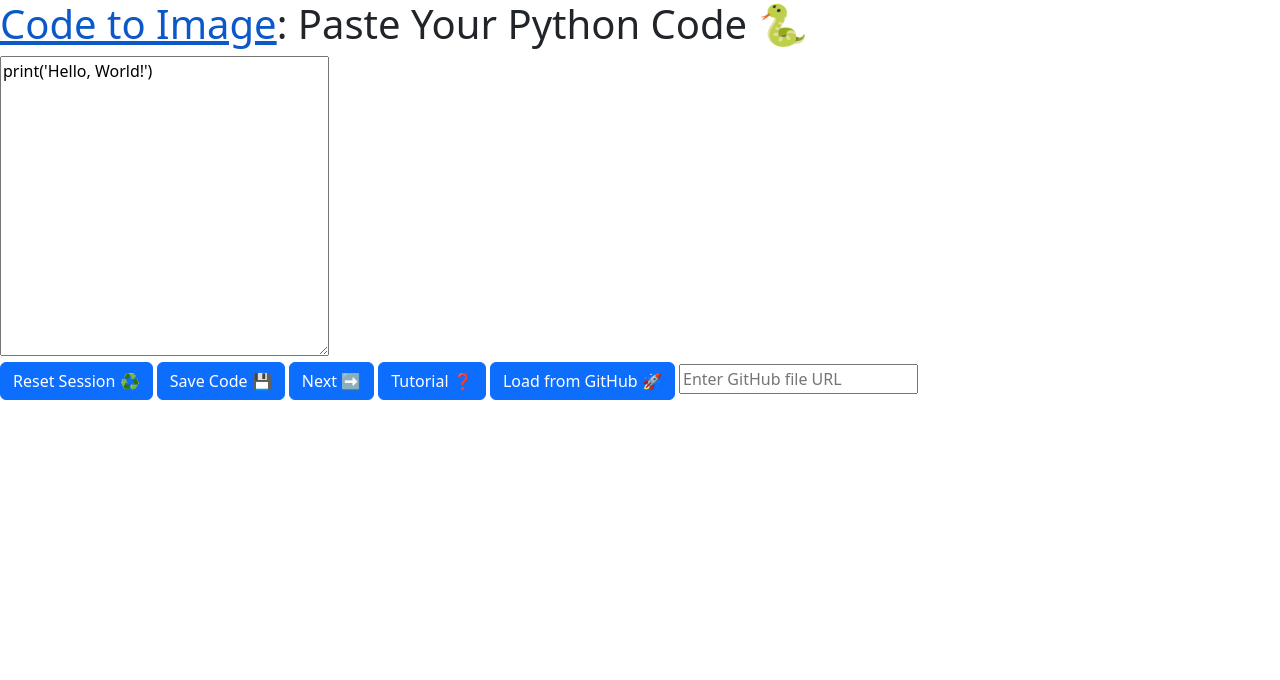
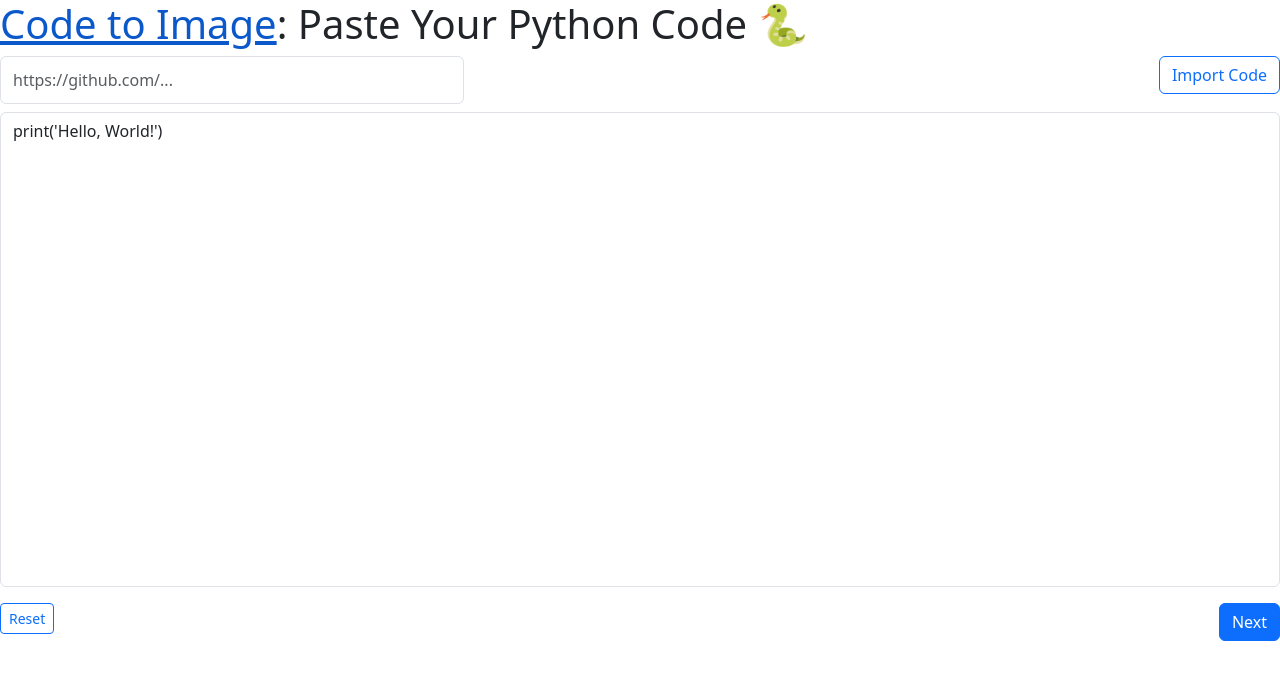
Before and after one commit to Laponski/code-image-generator, a Flask app: page / in a window 1280 px wide. Shown: the top 680 px of the page. Run offline with Flask 3, Linux system fonts and the light colour scheme.

Commit message:
style: modified all landing page, only alerts missing

```diff
--- a/templates/code_input.html
+++ b/templates/code_input.html
@@ -12,38 +12,38 @@
       min-height: calc({{ num_lines }}em * 1.5 + 2 * 1em);
       min-width: calc({{ max_chars }}ch + 4 * 2em);
     }
+
+    .form-control {
+            resize: none;
+    }
 </style>
 <form>
-    <textarea
-      class="code"
-      name="code"
-      placeholder="Paste your Python code here"
-      style="height: 300px;"
-    >{{ code }}
-    </textarea>
-    <div>
-        <button formmethod="post" formaction="{{ url_for('reset_session') }}" class="btn btn-primary">
-          Reset Session ♻️
+      <div class="d-flex align-items-center justify-content-between" style="position: relative;">
+        <input type="url" class="form-control" name="github_url" style="width: 464px; height: 48px; text-align: left;" placeholder="https://github.com/...">
+        <div class="btn-container" style="position: absolute; top: 0; right: 0;">
+          <button formmethod="post" formaction="{{ url_for('load_github_file') }}" type="submit" class="btn btn-outline-primary" style="text-align: right;">
+            Import Code
+          </button>
+        </div>
+      </div>
+
+    <div class="mb-3" style="margin-top: 8px;">
+      <textarea class="form-control" name="code" placeholder="Import your code from GitHub, or past it here..." id="floatingTextarea" style="height: 475px">{{ code }}</textarea>
+    </div>
+
+    <div class="d-flex align-items-center justify-content-between">
+      <div class="align-self-start">
+        <button formmethod="post" formaction="{{ url_for('reset_session') }}" class="btn btn-outline-primary btn-sm">
+          Reset
         </button>
+      </div>
 
-        <button formmethod="post" formaction="{{ url_for('save_code') }}" class="btn btn-primary">
-          Save Code 💾
+      <div class="align-self-start">
+        <button formmethod="post" formaction="{{ url_for('save_style') }}" class="btn btn-primary">
+          Next
         </button>
-
-        <button formmethod="post" formaction="{{ url_for('save_style') }}" class="btn btn-primary">
-            Next ➡️
-        </button>
-
-        <button formmethod="get" formaction="{{ url_for('tutorial_raw') }}" class="btn btn-primary">
-            Tutorial ❓
-        </button>
-
-        <button formmethod="post" formaction="{{ url_for('load_github_file') }}" type="submit" class="btn btn-primary">
-            Load from GitHub 🚀
-        </button>
-
-        <input type="url" name="github_url" placeholder="Enter GitHub file URL">
       </div>
+    </div>
 
 </form>
 {% endblock content %}
```
